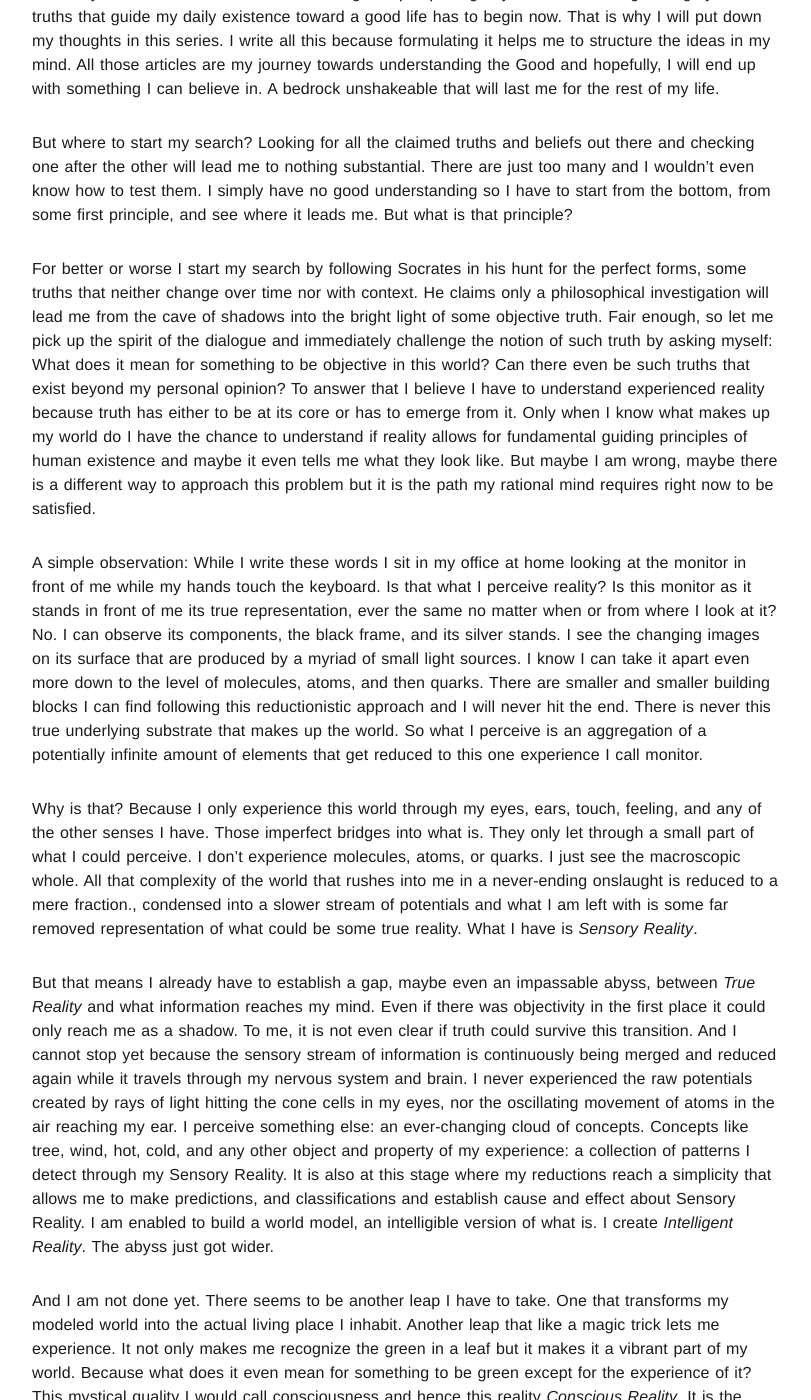
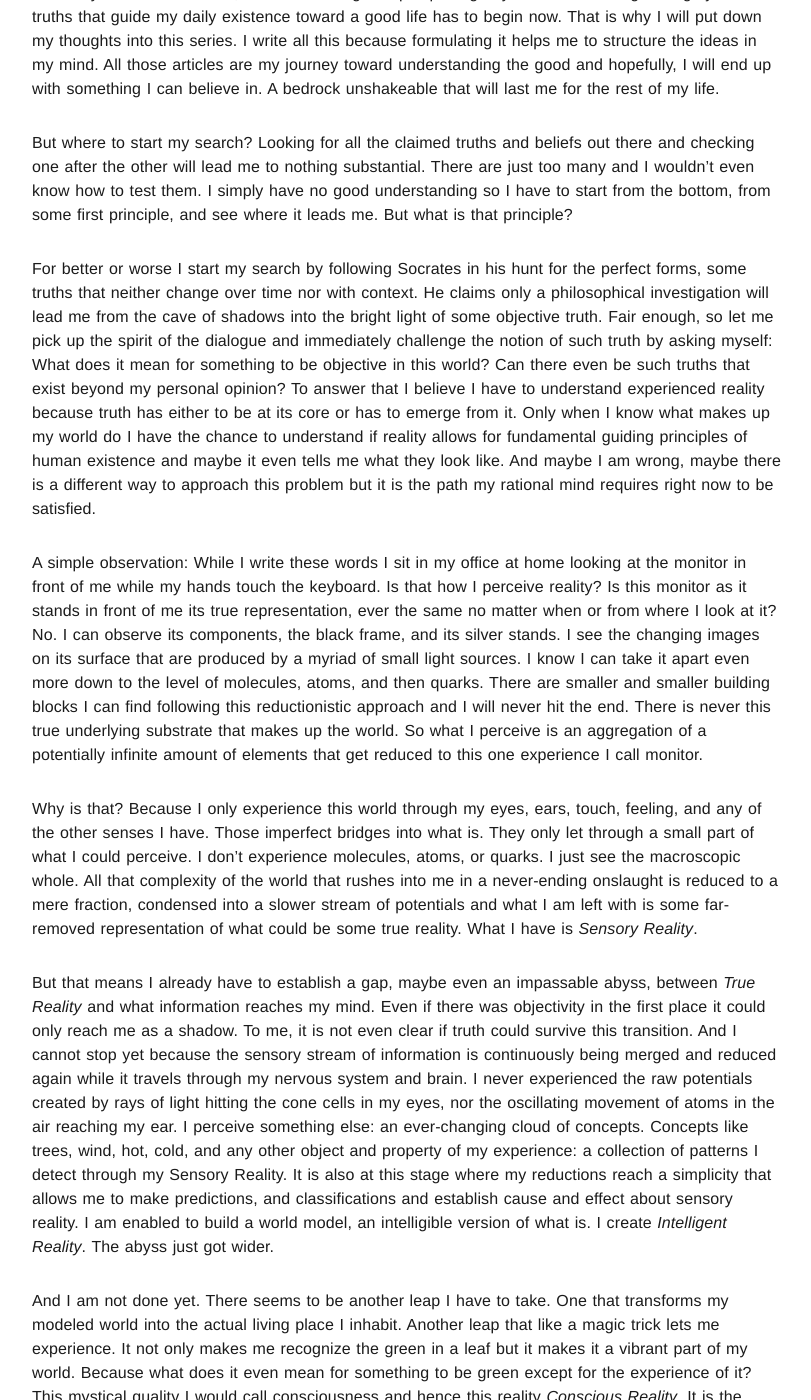
Before and after one commit to pheymann/paulheymann-website, a Jekyll site: the page built from _posts/reality-truth-and-the-good-life/2022-08-29-reality-truth-and-the-good-life.md, in a window 1280 px wide and 1400 px high, scrolled down 614 px. Shown: the whole window, without its empty margins (233-1044 px from the left). Built offline with Jekyll 4.4.1, drawn with Linux system fonts in a browser that asks for light colours; some of the changed text lies outside the part shown.

Commit message:
blog:reality: update intro and first article

```diff
--- a/_posts/reality-truth-and-the-good-life/2022-08-29-reality-truth-and-the-good-life.md
+++ b/_posts/reality-truth-and-the-good-life/2022-08-29-reality-truth-and-the-good-life.md
@@ -10,27 +10,27 @@
 
 What does it mean to live a good and fulfilling life? For the largest part of mine, I was completely ignorant of that question. I was pulled along a path I didn’t choose by forces I didn’t understand. I set money and titles as the central goals and believed that with the next achievement I would be happy and free of any worries. I was dedicated and driven. When everyone else went to parties in university I continued studying. When everyone went home after work and had a social life I continued working. And it paid off. I collected academic titles and earned increasingly more money. But nothing actually changed. Everything was just a new baseline and I was still not happy or free. Not even the birth of my first child changed that. It made it even worse because new worries were added on top of the old ones. After years along this bitter path finally, my mind rebelled and collapsed. Chaos encompassed me all of a sudden and from one day to the next there was nothing left for me but debilitating anxiety.
 
-During that time of chaos, I enamored myself with discipline and a patchwork of principles that let me wage war against myself, against my mind and body, to extinguish the dragon within me. They were the weapons and armor I used to finally gain victory. But luckily war was eventually over and these tools I choose reached the end of their usefulness. I could also not go back to the principles I followed before. I realized that I was driven by a deeply ingrained lack of self-esteem which made me worry, fear, and reach for external validation. I knew nothing of that was right for me and so I had to face the question: What actually makes a good life?
+During that time of chaos, I enamored myself with discipline and a patchwork of principles that let me wage war against myself, against my mind and body, to extinguish the dragon within me. They were the weapons and armor I used to finally gain victory. But luckily war was eventually over and these tools I choose reached the end of their usefulness. I could not go back to the principles I followed before. I realized that I was driven by a deeply ingrained lack of self-esteem which made me worry, fear, and reach for external validation. But I also intimately knew that none of the paths I had chosen before was right for me and so I had to face the question: What actually makes a good life?
 
-I owe myself an answer. So, no more waiting and postponing. My search for a long-lasting system of truths that guide my daily existence toward a good life has to begin now. That is why I will put down my thoughts in this series. I write all this because formulating it helps me to structure the ideas in my mind. All those articles are my journey towards understanding the Good and hopefully, I will end up with something I can believe in. A bedrock unshakeable that will last me for the rest of my life.
+I owe myself an answer. So, no more waiting and postponing. My search for a long-lasting system of truths that guide my daily existence toward a good life has to begin now. That is why I will put down my thoughts into this series. I write all this because formulating it helps me to structure the ideas in my mind. All those articles are my journey toward understanding the good and hopefully, I will end up with something I can believe in. A bedrock unshakeable that will last me for the rest of my life.
 
 But where to start my search? Looking for all the claimed truths and beliefs out there and checking one after the other will lead me to nothing substantial. There are just too many and I wouldn’t even know how to test them. I simply have no good understanding so I have to start from the bottom, from some first principle, and see where it leads me. But what is that principle?
 
-For better or worse I start my search by following Socrates in his hunt for the perfect forms, some truths that neither change over time nor with context. He claims only a philosophical investigation will lead me from the cave of shadows into the bright light of some objective truth. Fair enough, so let me pick up the spirit of the dialogue and immediately challenge the notion of such truth by asking myself: What does it mean for something to be objective in this world? Can there even be such truths that exist beyond my personal opinion? To answer that I believe I have to understand experienced reality because truth has either to be at its core or has to emerge from it. Only when I know what makes up my world do I have the chance to understand if reality allows for fundamental guiding principles of human existence and maybe it even tells me what they look like. But maybe I am wrong, maybe there is a different way to approach this problem but it is the path my rational mind requires right now to be satisfied.
+For better or worse I start my search by following Socrates in his hunt for the perfect forms, some truths that neither change over time nor with context. He claims only a philosophical investigation will lead me from the cave of shadows into the bright light of some objective truth. Fair enough, so let me pick up the spirit of the dialogue and immediately challenge the notion of such truth by asking myself: What does it mean for something to be objective in this world? Can there even be such truths that exist beyond my personal opinion? To answer that I believe I have to understand experienced reality because truth has either to be at its core or has to emerge from it. Only when I know what makes up my world do I have the chance to understand if reality allows for fundamental guiding principles of human existence and maybe it even tells me what they look like. And maybe I am wrong, maybe there is a different way to approach this problem but it is the path my rational mind requires right now to be satisfied.
 
-A simple observation: While I write these words I sit in my office at home looking at the monitor in front of me while my hands touch the keyboard. Is that what I perceive reality? Is this monitor as it stands in front of me its true representation, ever the same no matter when or from where I look at it? No. I can observe its components, the black frame, and its silver stands. I see the changing images on its surface that are produced by a myriad of small light sources. I know I can take it apart even more down to the level of molecules, atoms, and then quarks. There are smaller and smaller building blocks I can find following this reductionistic approach and I will never hit the end. There is never this true underlying substrate that makes up the world. So what I perceive is an aggregation of a potentially infinite amount of elements that get reduced to this one experience I call monitor.
+A simple observation: While I write these words I sit in my office at home looking at the monitor in front of me while my hands touch the keyboard. Is that how I perceive reality? Is this monitor as it stands in front of me its true representation, ever the same no matter when or from where I look at it? No. I can observe its components, the black frame, and its silver stands. I see the changing images on its surface that are produced by a myriad of small light sources. I know I can take it apart even more down to the level of molecules, atoms, and then quarks. There are smaller and smaller building blocks I can find following this reductionistic approach and I will never hit the end. There is never this true underlying substrate that makes up the world. So what I perceive is an aggregation of a potentially infinite amount of elements that get reduced to this one experience I call monitor.
 
-Why is that? Because I only experience this world through my eyes, ears, touch, feeling, and any of the other senses I have. Those imperfect bridges into what is. They only let through a small part of what I could perceive. I don’t experience molecules, atoms, or quarks. I just see the macroscopic whole. All that complexity of the world that rushes into me in a never-ending onslaught is reduced to a mere fraction., condensed into a slower stream of potentials and what I am left with is some far removed representation of what could be some true reality. What I have is *Sensory Reality*.
+Why is that? Because I only experience this world through my eyes, ears, touch, feeling, and any of the other senses I have. Those imperfect bridges into what is. They only let through a small part of what I could perceive. I don’t experience molecules, atoms, or quarks. I just see the macroscopic whole. All that complexity of the world that rushes into me in a never-ending onslaught is reduced to a mere fraction, condensed into a slower stream of potentials and what I am left with is some far-removed representation of what could be some true reality. What I have is *Sensory Reality*.
 
-But that means I already have to establish a gap, maybe even an impassable abyss, between *True Reality* and what information reaches my mind. Even if there was objectivity in the first place it could only reach me as a shadow. To me, it is not even clear if truth could survive this transition. And I cannot stop yet because the sensory stream of information is continuously being merged and reduced again while it travels through my nervous system and brain. I never experienced the raw potentials created by rays of light hitting the cone cells in my eyes, nor the oscillating movement of atoms in the air reaching my ear. I perceive something else: an ever-changing cloud of concepts. Concepts like tree, wind, hot, cold, and any other object and property of my experience: a collection of patterns I detect through my Sensory Reality. It is also at this stage where my reductions reach a simplicity that allows me to make predictions, and classifications and establish cause and effect about Sensory Reality. I am enabled to build a world model, an intelligible version of what is. I create *Intelligent Reality*. The abyss just got wider.
+But that means I already have to establish a gap, maybe even an impassable abyss, between *True Reality* and what information reaches my mind. Even if there was objectivity in the first place it could only reach me as a shadow. To me, it is not even clear if truth could survive this transition. And I cannot stop yet because the sensory stream of information is continuously being merged and reduced again while it travels through my nervous system and brain. I never experienced the raw potentials created by rays of light hitting the cone cells in my eyes, nor the oscillating movement of atoms in the air reaching my ear. I perceive something else: an ever-changing cloud of concepts. Concepts like trees, wind, hot, cold, and any other object and property of my experience: a collection of patterns I detect through my Sensory Reality. It is also at this stage where my reductions reach a simplicity that allows me to make predictions, and classifications and establish cause and effect about sensory reality. I am enabled to build a world model, an intelligible version of what is. I create *Intelligent Reality*. The abyss just got wider.
 
 And I am not done yet. There seems to be another leap I have to take. One that transforms my modeled world into the actual living place I inhabit. Another leap that like a magic trick lets me experience. It not only makes me recognize the green in a leaf but it makes it a vibrant part of my world. Because what does it even mean for something to be green except for the experience of it? This mystical quality I would call consciousness and hence this reality *Conscious Reality*. It is the place where good, bad, pain, joy, and suffering exist. But how this reality comes to be is a complete mystery to me.
 
-But, alas, I am not allowed to be conscious of all of Intelligent Reality. Only a narrow sliver becomes life the rest flows out into sub-consciousness, sometimes emerging but mostly disappearing as if it never existed in the first place. So, I reduced my reality even more without knowing what guides that focus. I increased the gap again.
+But, alas, I am not even allowed to be conscious of all of intelligent reality. Only a narrow sliver becomes life the rest flows out into sub-consciousness, sometimes emerging but mostly disappearing as if it never existed in the first place. So, I reduced my reality even more without knowing what guides that focus. I increased the gap again.
 
 A single question led to many and the realization that I cannot count on reality itself to provide the truths I am looking for. I have to search for them with ever more vigor and for that, I have a rough map now. I can take a closer look at all the different stages of reality and see if something emerges.
 
-Or maybe I am wrong. Maybe there is already a truth right under my nose. I know that I experience, that I have a conscious reality filled with life. But isn’t that pure subjectivity? This knowledge stays unchanged as long as my mind is, unchanged by emotions or opinions, but at the same time it is the subject, there is no independence of my mind since experience is partially or in its totality my mind. Experience is the one thing that is objective while being ultimately subjective.  But on its own, it is hardly a guiding system for my life. It is for me a profound realization that I experience but it needs some more investigation to build the Good around it.
+But I am blind. There is already a truth right under my nose. I know that I experience, that I have a conscious reality filled with life. But isn’t that pure subjectivity? This knowledge stays unchanged as long as my mind is unchanged by emotions or opinions, but at the same time it is the subject, there is no independence of my mind since experience is partially or in its totality my mind. Experience is the one thing that is objective while being ultimately subjective.  But on its own, it is hardly a guiding system for my life. It is for me a profound realization that I experience but it needs some more investigation to build the good around it.
 
 What I am left with so far is an abyss between true reality and me and a single truth. How can I recover true good, happiness, and beauty from that? I don’t know for now, but optimistically I go on and try to figure out what reality is. Not with a purely scientific view of the world but an experience-based one.
 
```
Also changed, not shown: articles/reality-truth-good-life.html (+5 -2 lines).
